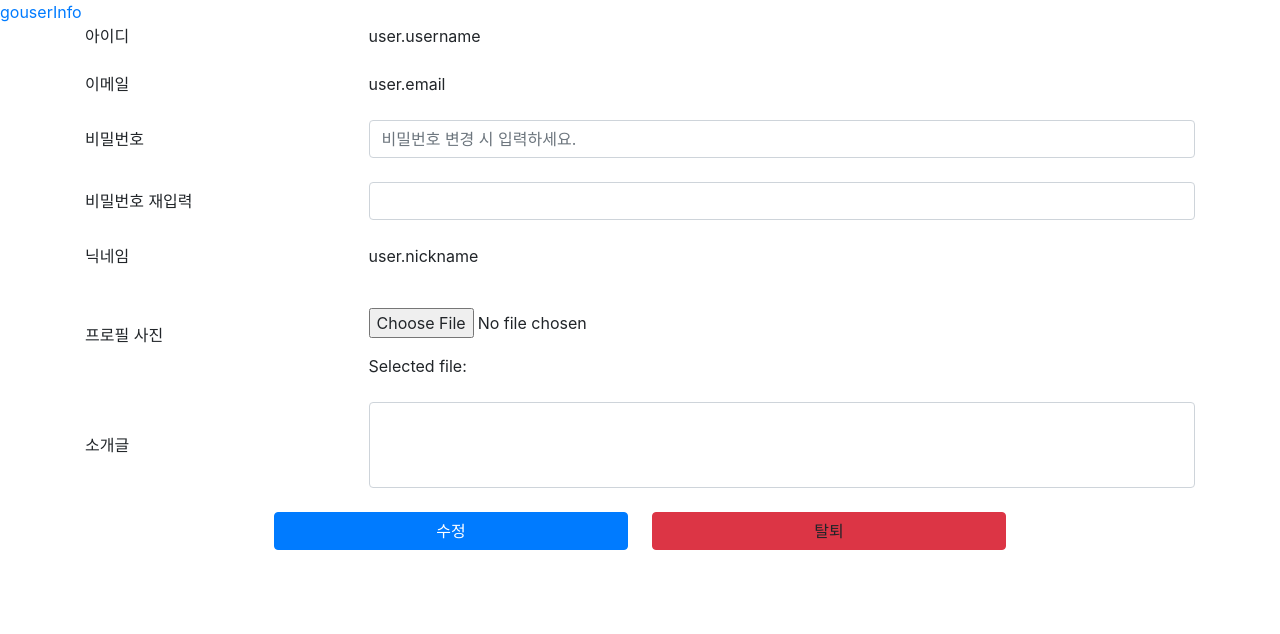
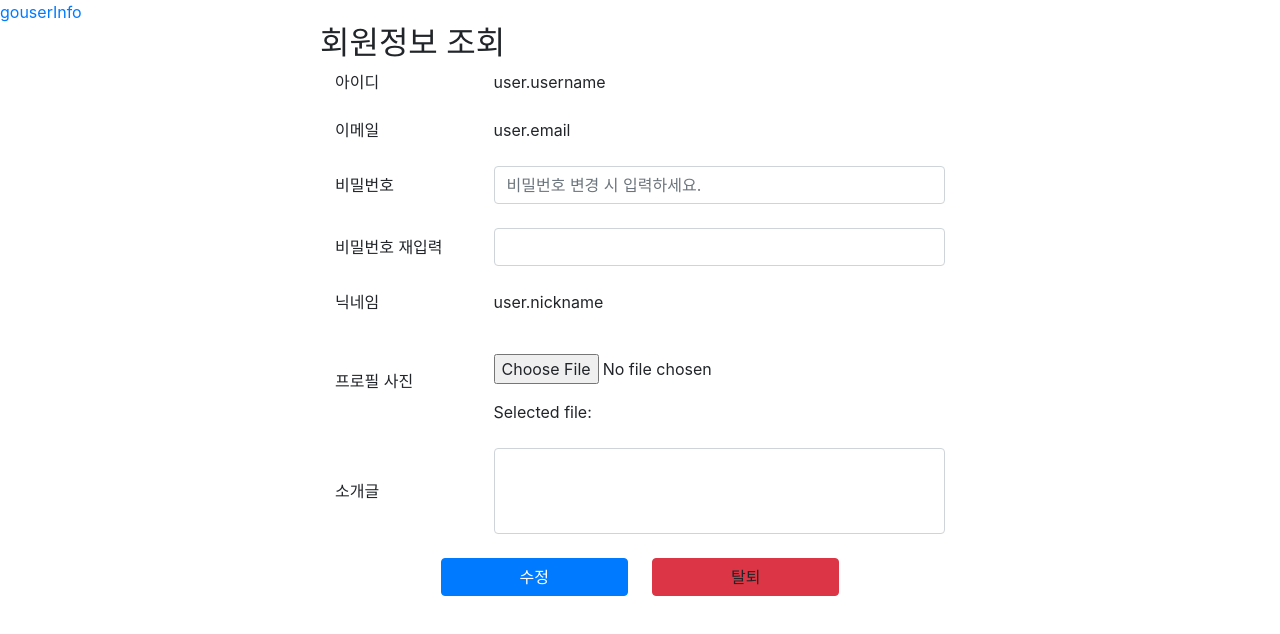
Before and after one commit to Jiyoooon/cookit, a Vue app in the folder front-end/: page /userInfo in a window 1280 px wide. Shown: the top 634 px of the page. Built offline with nearby package versions, Linux system fonts and the light colour scheme.

Commit message:
0721 | Update views/accounts/UserInfoView.vue #S03P12A201-51

```diff
--- a/front-end/src/views/accounts/UserInfoView.vue
+++ b/front-end/src/views/accounts/UserInfoView.vue
@@ -1,6 +1,7 @@
 <template>
-  <div>
-    <UserDetail />
+  <div id="userDetail">
+    <h2>회원정보 조회</h2>
+    <userDetail />
   </div>
 </template>
 
@@ -11,10 +12,13 @@ export default {
     components: {
       UserDetail
     },
-
 }
 </script>
 
 <style>
-
+  #userDetail {
+    width: 50%;
+    display: block;
+    margin: 0px auto;
+  }
 </style>
```
